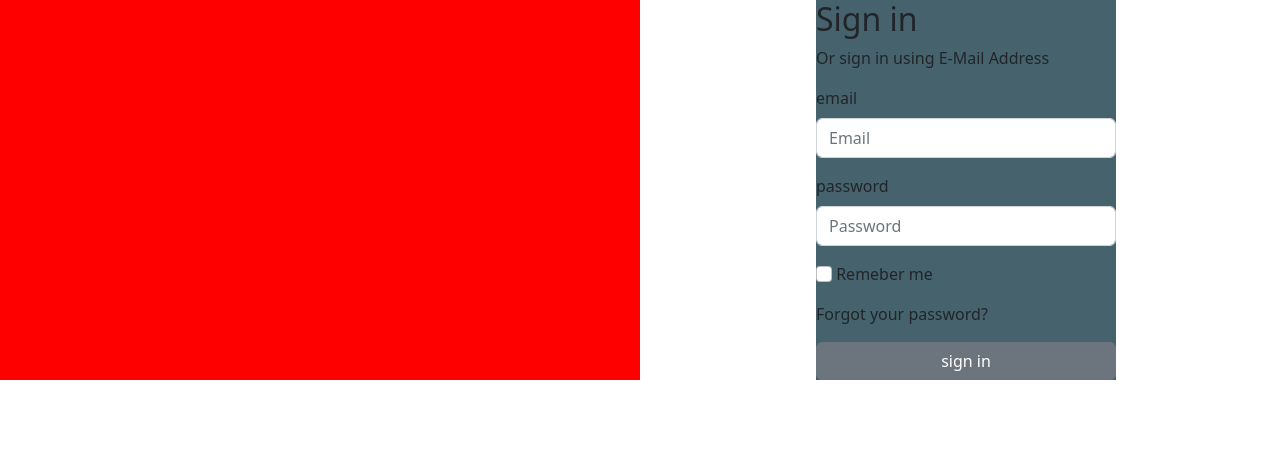
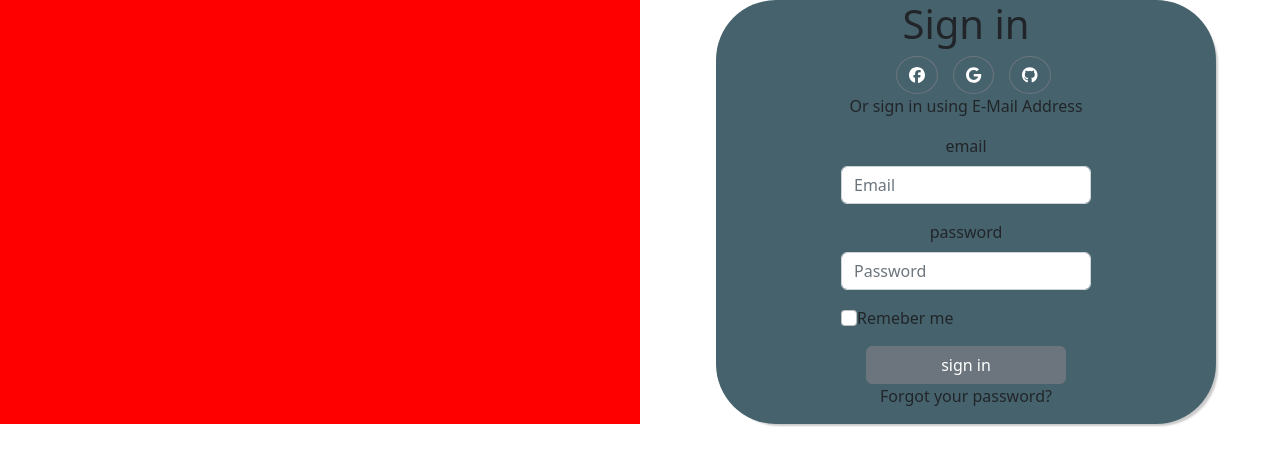
Before and after one commit to aleortbas/toDoList, a React (Create React App) app: page / in a window 1280 px wide. Shown: the top 466 px of the page. Built offline with nearby package versions, Linux system fonts and the light colour scheme.

Commit message:
login align buttons

```diff
--- a/src/App.css
+++ b/src/App.css
@@ -1,8 +1,3 @@
-.container {
-  background-color: #46636d;
-  right: 0px;
-}
-
 .row {
   margin: 0px;
 }
@@ -15,20 +10,26 @@
 
 #form{
   background-color: #46636d;
+  width: 500px;
+  text-align: center;
+  border-radius: 60px;
+  box-shadow: 4px 4px 2px -2px rgb(204, 203, 203);
 }
 
 #email{
-  width: 300px;
-  height: 40px;
+  width: 250px;
+  display: block;
+  margin: auto;
 }
 
 #password{
-  width: 300px;
-  height: 40px;
+  width: 250px;
+  display: block;
+  margin: auto;
 }
 
 #signIn{
-  width: 100%;
+  width: 40%;
 }
 
 #social {
@@ -38,8 +39,43 @@
   background-color: transparent;
 }
 
+#footerLogin{
+  display: flex;
+}
 
-/** {
+#remeberMe{
+  margin-left: 25%;
+}
+
+#forgotPassword{
+  text-align: center;
+}
+
+#button1{
+  margin-left: 3%;
+  border-radius: 50%;
+  border-radius: 50%;
+  background-color: transparent;
+}
+
+#icono:hover{
+  color: blueviolet;
+  animation-name: spin;
+  animation-duration: 500ms;
+}
+
+
+@keyframes spin {
+  from {
+      transform:rotate(0deg);
+  }
+  to {
+      transform:rotate(35deg);
+  }
+}
+
+
+/* {
   background: #000 !important;
   color: #0f0 !important;
   outline: solid #f00 1px !important;
--- a/src/components/HomeCompenent.js
+++ b/src/components/HomeCompenent.js
@@ -1,5 +1,5 @@
 import React, { Component } from "react";
-import { Button, Form, FormGroup, Label, Input } from "reactstrap";
+import { Button, Form, FormGroup, Label, Input, ButtonGroup } from "reactstrap";
 import { FontAwesomeIcon } from "@fortawesome/react-fontawesome";
 import { faFacebook, faGithub, faGoogle } from "@fortawesome/free-brands-svg-icons";
 
@@ -14,9 +14,12 @@ class Home extends Component {
                     <div className="col-6 col-md-6">
                         <div id="loginForm">
                             <Form id="form">
-                                <h2>Sign in</h2>
+                                <h1>Sign in</h1>
+                                <Button  id="button1"><FontAwesomeIcon id="icono" icon={faFacebook}/></Button>
+                                <Button  id="button1"><FontAwesomeIcon id="icono" icon={faGoogle}/></Button>
+                                <Button  id="button1"><FontAwesomeIcon id="icono" icon={faGithub}/></Button>
                                 <p>Or sign in using E-Mail Address</p>
-                                <FormGroup>
+                                <FormGroup id="a">
                                     <Label for="email">email</Label>
                                     <Input type="email" name="email" id="email" placeholder="Email"></Input>
                                 </FormGroup>
@@ -25,12 +28,12 @@ class Home extends Component {
                                     <Input type="password" name="password" id="password" placeholder="Password"></Input>
                                 </FormGroup>
                                 <FormGroup>
-                                    <Label check>
-                                        <Input type="checkbox"/>{''} Remeber me
+                                    <Label check id="footerLogin">
+                                        <Input type="checkbox" id="remeberMe"/>{''} Remeber me
                                     </Label>
                                 </FormGroup>
-                                <p>Forgot your password?</p>
                                 <Button id="signIn">sign in</Button>
+                                <p id="forgotPassword">Forgot your password?</p>
                             </Form>
                         </div>
                     </div>
```
